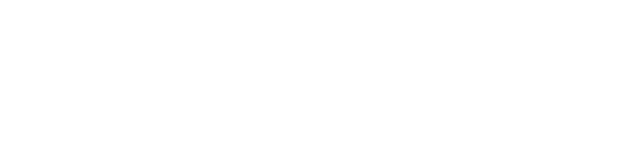
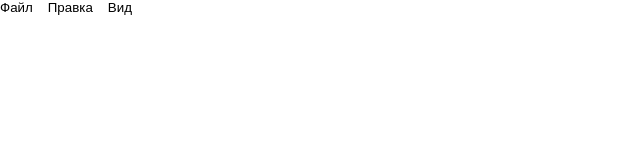
Before and after one commit to artslavc/JustNotepad, an Electron app: page index.html in a window 800 px wide. Shown: the whole page, without its empty margins (0-640 px from the left). Drawn offline with Linux system fonts and the light colour scheme.

Commit message:
basic styles

```diff
--- a/index.html
+++ b/index.html
@@ -1,8 +1,14 @@
 <!DOCTYPE html>
 <html>
 <head>
+    <link rel="stylesheet" href="styles.css">
     <title>Блокнот</title>
 </head>
 <body>
+    <header>
+        <button>Файл</button>
+        <button>Правка</button>
+        <button>Вид</button>
+    </header>
 </body>
 </html>
--- /dev/null
+++ b/styles.css
@@ -0,0 +1,16 @@
+* {
+  margin: 0;
+  padding: 0;
+}
+
+button {
+    background: transparent;
+    border: none;
+    outline: none;
+}
+
+header {
+    user-select: none;
+    display: flex;
+    gap: 15px;
+}
```
